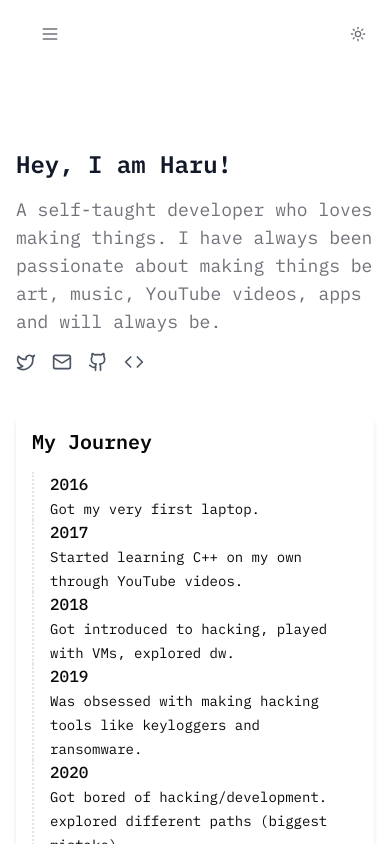
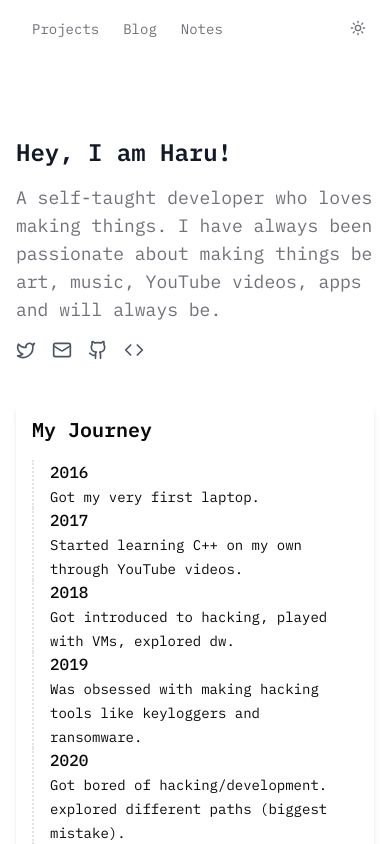
Before and after one commit to Harruta/website, a Next.js app: page / in a window 390 px wide. Shown: the top 844 px of the page. Built offline with nearby package versions, Linux system fonts and the light colour scheme.

Commit message:
navbar fix

```diff
--- a/src/app/components/Navbar.tsx
+++ b/src/app/components/Navbar.tsx
@@ -5,10 +5,9 @@ import Link from 'next/link';
 import { motion, AnimatePresence } from 'framer-motion';
 import { cn } from '@/lib/utils';
 import { monoFont } from '../styles/fonts/fonts';
-import { Menu, X } from 'lucide-react';
+
 
 const Navbar: React.FC = () => {
-    const [isMenuOpen, setIsMenuOpen] = useState(false);
 
     const navItems = [
         { href: '/projects', label: 'Projects' },
@@ -16,21 +15,31 @@ const Navbar: React.FC = () => {
         { href: '/Notes', label: 'Notes' }
     ];
 
-    // Close menu when clicking outside
-    useEffect(() => {
-        const handleClickOutside = (event: MouseEvent) => {
-            const target = event.target as HTMLElement;
-            if (isMenuOpen && !target.closest('.mobile-menu-container')) {
-                setIsMenuOpen(false);
-            }
-        };
-
-        document.addEventListener('click', handleClickOutside);
-        return () => document.removeEventListener('click', handleClickOutside);
-    }, [isMenuOpen]);
-
     return (
         <nav className={cn(monoFont.className, "relative z-50 p-4")}>
+            {/* Mobile Navigation */}
+            <div className="sm:hidden flex justify-end items-center gap-6">
+                {navItems.map((item) => (
+                    <motion.div
+                        key={item.href}
+                        whileHover={{ y: -1 }}
+                        transition={{ duration: 0.2 }}
+                        className="relative after:content-[''] after:absolute after:w-0 after:h-[1px] after:bg-purple-500 after:left-0 after:bottom-[-2px] after:transition-all after:duration-200 hover:after:w-full"
+                    >
+                        <Link
+                            href={item.href}
+                            className={cn(
+                                "text-sm text-muted-foreground hover:text-purple-500",
+                                "transition-colors duration-200",
+                                monoFont.className
+                            )}
+                        >
+                            {item.label}
+                        </Link>
+                    </motion.div>
+                ))}
+            </div>
+
             {/* Desktop Navigation */}
             <div className="hidden sm:flex justify-end items-center gap-12">
                 {navItems.map((item) => (
@@ -53,98 +62,6 @@ const Navbar: React.FC = () => {
                     </motion.div>
                 ))}
             </div>
-
-            {/* Mobile Navigation */}
-            <div className="sm:hidden mobile-menu-container flex justify-end">
-                <button
-                    onClick={(e) => {
-                        e.stopPropagation();
-                        setIsMenuOpen(!isMenuOpen);
-                    }}
-                    className={cn(
-                        "relative z-[60]",
-                        "flex items-center justify-center",
-                        "w-9 h-9",
-                        "text-muted-foreground",
-                        "transition-all duration-300",
-                        isMenuOpen && "text-purple-500 bg-purple-500/10 rounded-lg",
-                        "hover:text-purple-500"
-                    )}
-                    aria-label={isMenuOpen ? "Close menu" : "Open menu"}
-                >
-                    <motion.div
-                        animate={{ rotate: isMenuOpen ? 90 : 0 }}
-                        transition={{ duration: 0.2 }}
-                    >
-                        {isMenuOpen ? <X size={20} /> : <Menu size={20} />}
-                    </motion.div>
-                </button>
-
-                <AnimatePresence>
-                    {isMenuOpen && (
-                        <>
-                            {/* Backdrop */}
-                            <motion.div
-                                initial={{ opacity: 0 }}
-                                animate={{ opacity: 1 }}
-                                exit={{ opacity: 0 }}
-                                transition={{ duration: 0.2 }}
-                                className="fixed inset-0 bg-background/60 backdrop-blur-sm z-50"
-                                onClick={() => setIsMenuOpen(false)}
-                            />
-
-                            {/* Menu Content */}
-                            <motion.div
-                                initial={{ opacity: 0, y: -10 }}
-                                animate={{ opacity: 1, y: 0 }}
-                                exit={{ opacity: 0, y: -10 }}
-                                transition={{
-                                    duration: 0.2,
-                                    ease: "easeOut"
-                                }}
-                                className={cn(
-                                    "absolute top-12 right-0 z-[60]",
-                                    "min-w-[200px] w-auto",
-                                    "bg-background/80 dark:bg-gray-950/80",
-                                    "backdrop-blur-md",
-                                    "border border-border/50 rounded-lg",
-                                    "shadow-lg shadow-purple-500/5",
-                                    "overflow-hidden"
-                                )}
-                            >
-                                <div className="py-2">
-                                    {navItems.map((item, index) => (
-                                        <motion.div
-                                            key={item.href}
-                                            initial={{ opacity: 0, y: -10 }}
-                                            animate={{ opacity: 1, y: 0 }}
-                                            transition={{
-                                                delay: index * 0.05,
-                                                duration: 0.2
-                                            }}
-                                            className="w-full"
-                                        >
-                                            <Link
-                                                href={item.href}
-                                                onClick={() => setIsMenuOpen(false)}
-                                                className={cn(
-                                                    monoFont.className,
-                                                    "block px-4 py-2.5",
-                                                    "text-sm text-muted-foreground",
-                                                    "hover:bg-purple-500/10 hover:text-purple-500",
-                                                    "transition-colors duration-200"
-                                                )}
-                                            >
-                                                {item.label}
-                                            </Link>
-                                        </motion.div>
-                                    ))}
-                                </div>
-                            </motion.div>
-                        </>
-                    )}
-                </AnimatePresence>
-            </div>
         </nav>
     );
 };
```
